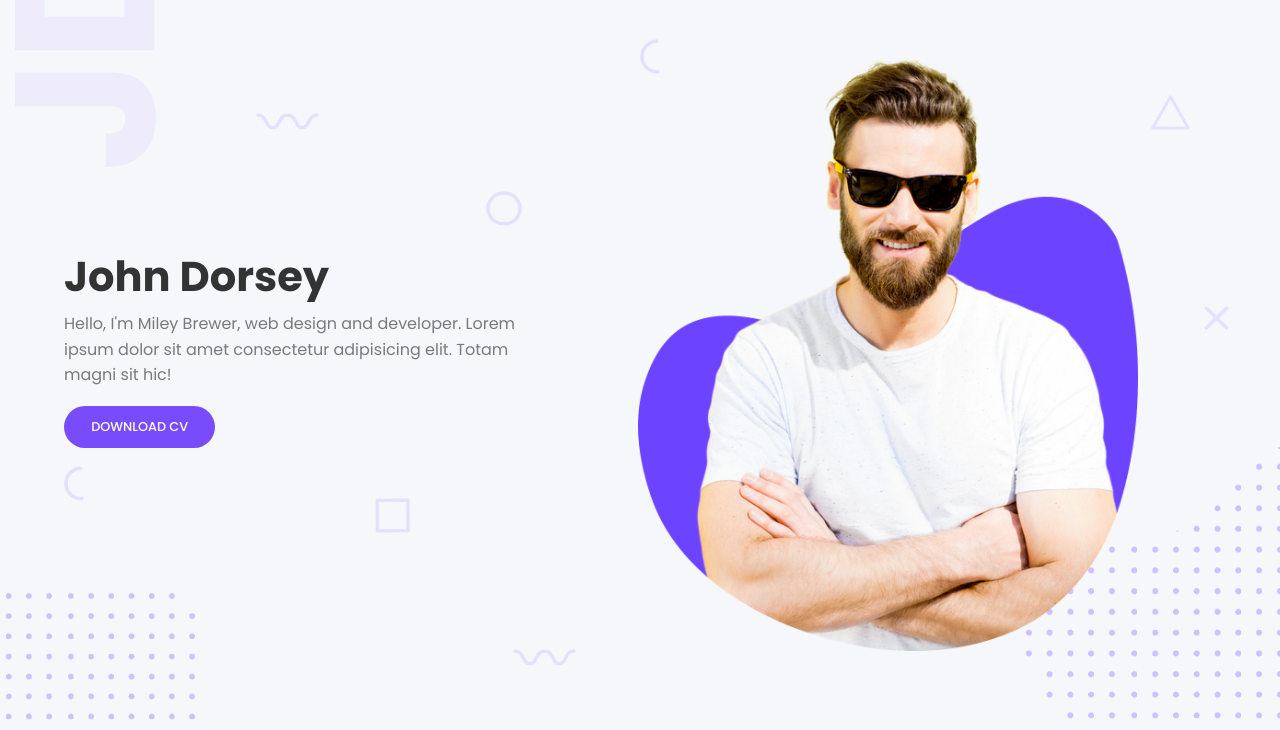
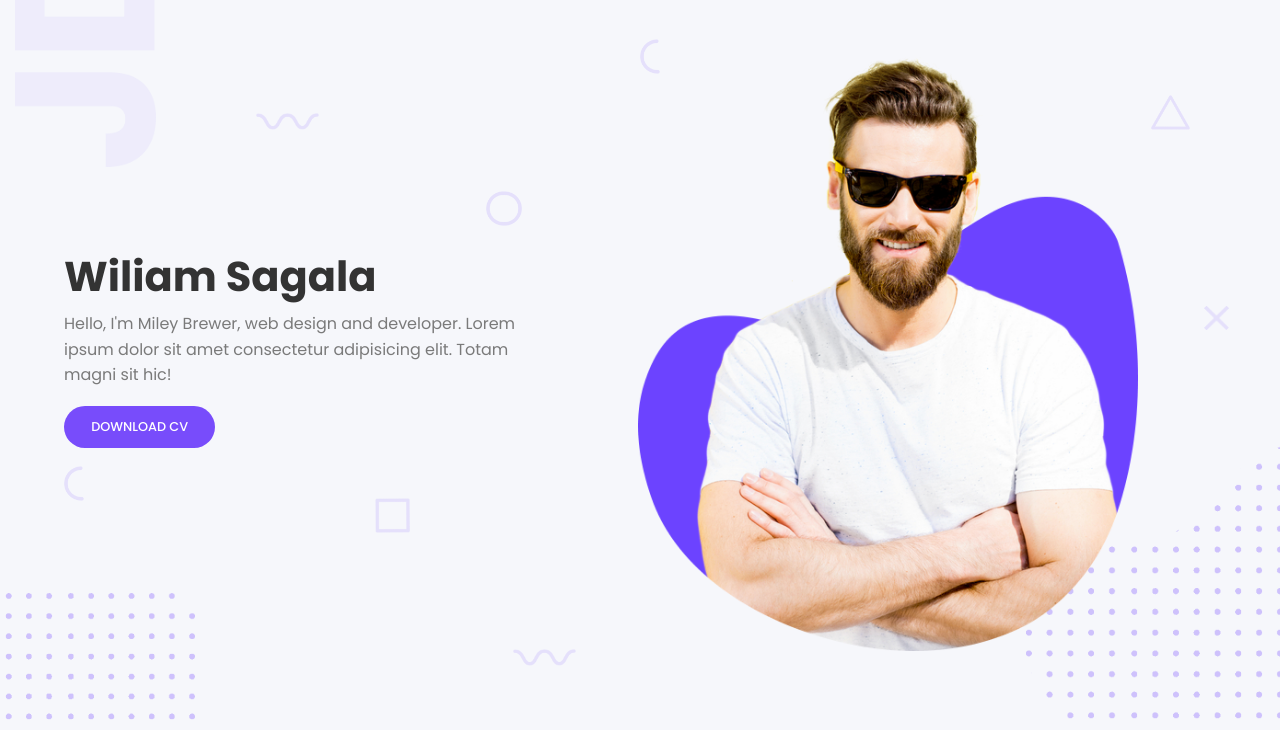
Before and after one commit to wiliamsagala01/wiliamsagala01.github.io, a plain HTML site: page index.html in a window 1280 px wide. Shown: the part 70-800 px from the top of the page. Drawn offline with nearby package versions, Linux system fonts and the light colour scheme.

Commit message:
index.html

```diff
--- a/index.html
+++ b/index.html
@@ -79,7 +79,7 @@
         <div class="header-content">
           <div class="container grid-2">
             <div class="column-1">
-              <h1 class="header-title">John Dorsey</h1>
+              <h1 class="header-title">Wiliam Sagala</h1>
               <p class="text">
                 Hello, I'm Miley Brewer, web design and developer. Lorem ipsum
                 dolor sit amet consectetur adipisicing elit. Totam magni sit
```
